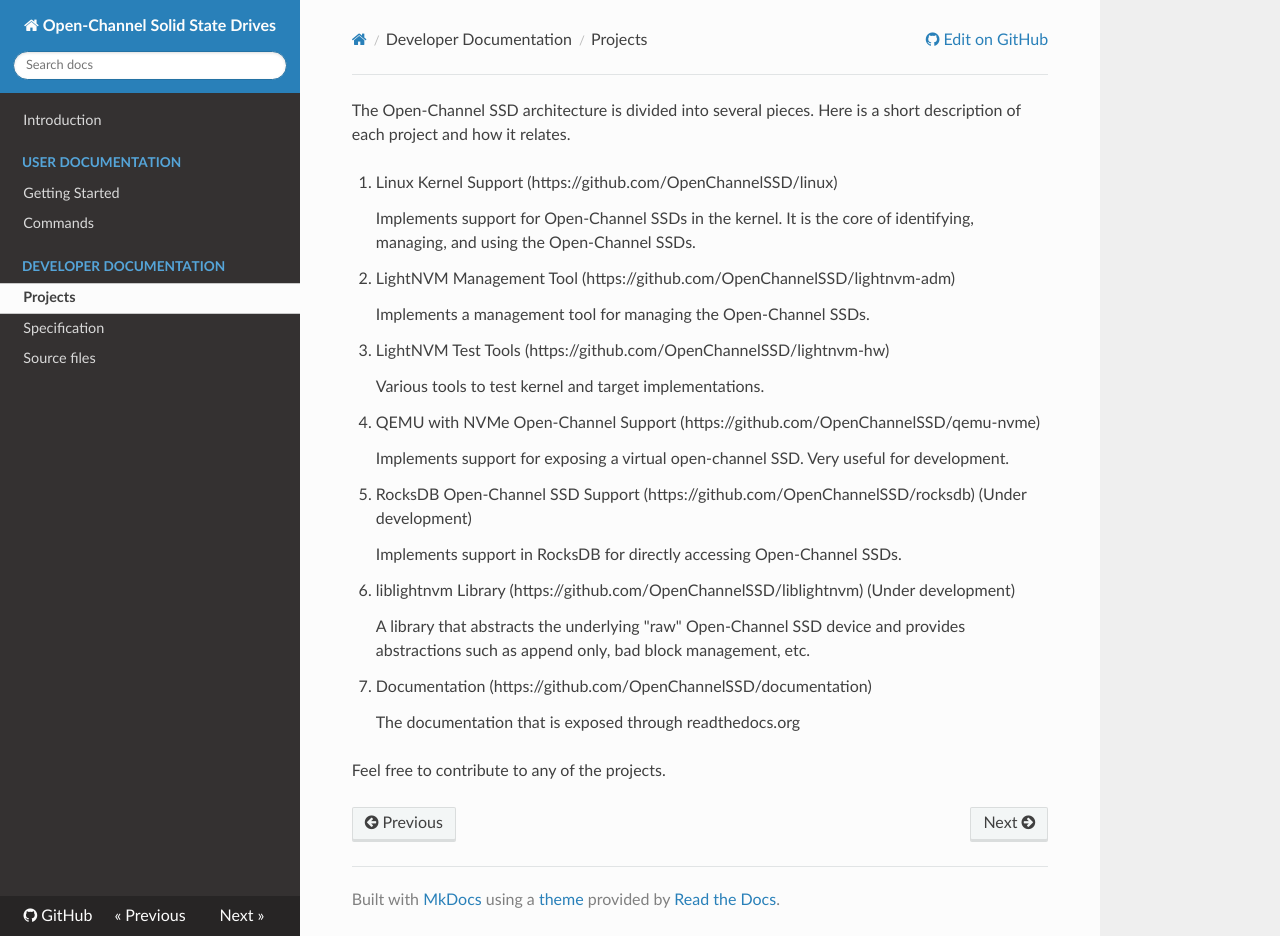
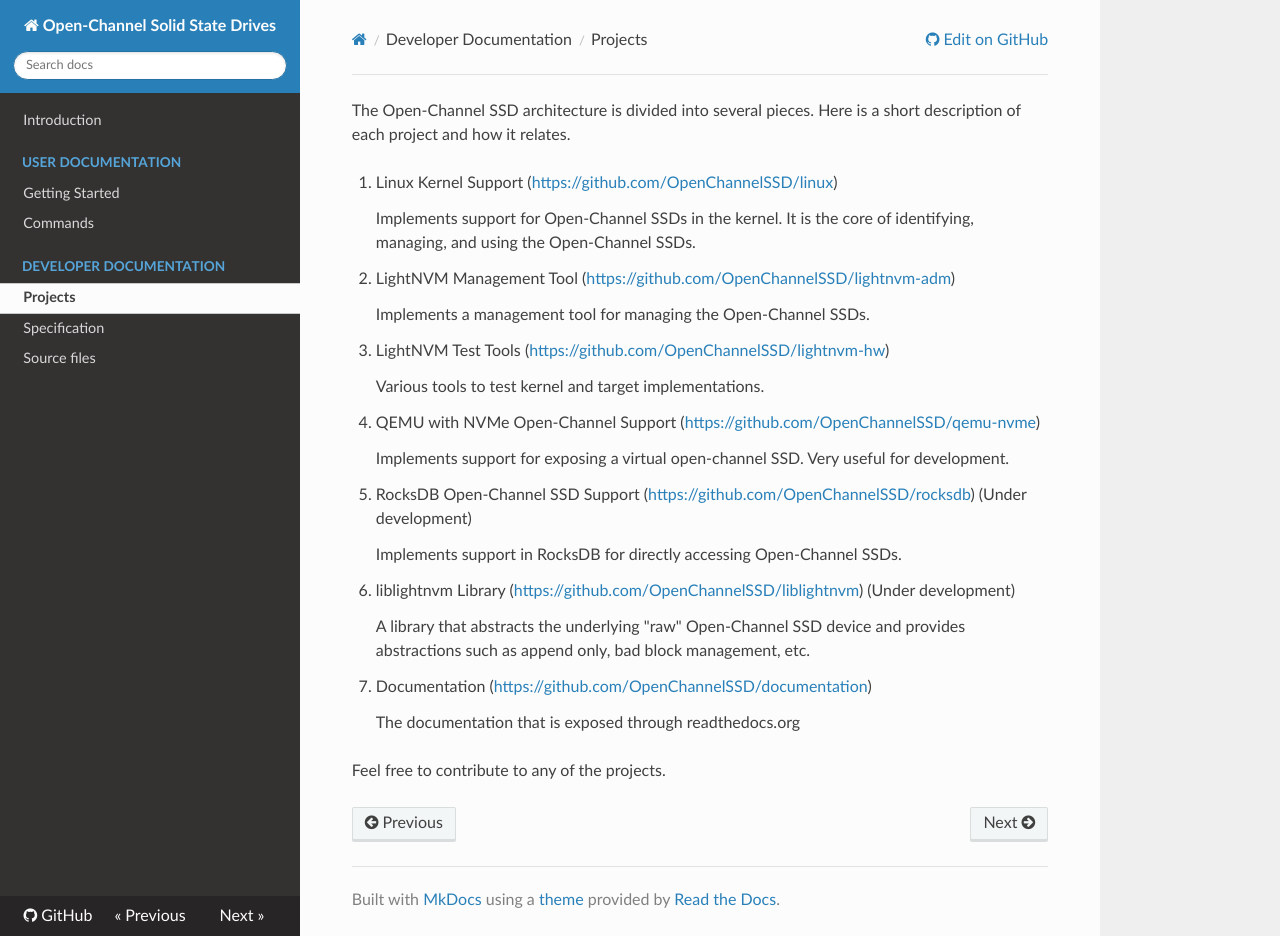
Before and after one commit to OpenChannelSSD/documentation, an MkDocs documentation site: the page built from docs/projects.md, in a window 1280 px wide and 936 px high. Built offline with MkDocs 1.6.1, drawn with Linux system fonts in a browser that asks for light colours; nearby versions of some CDN libraries; old or Windows-style settings are respelled for this version of MkDocs; part of the change alters nothing that is shown.

```diff
--- a/docs/projects.md
+++ b/docs/projects.md
@@ -1,30 +1,30 @@
 The Open-Channel SSD architecture is divided into several pieces. Here is a short description of each project and how it relates.
 
-   1. Linux Kernel Support (https://github.com/OpenChannelSSD/linux)
+   1. Linux Kernel Support ([https://github.com/OpenChannelSSD/linux](https://github.com/OpenChannelSSD/linux))
 
       Implements support for Open-Channel SSDs in the kernel. It is the core of identifying, managing, and using the Open-Channel SSDs.
 
-   2. LightNVM Management Tool (https://github.com/OpenChannelSSD/lightnvm-adm)
+   2. LightNVM Management Tool ([https://github.com/OpenChannelSSD/lightnvm-adm](https://github.com/OpenChannelSSD/lightnvm-adm))
 
       Implements a management tool for managing the Open-Channel SSDs.
 
-   3. LightNVM Test Tools (https://github.com/OpenChannelSSD/lightnvm-hw)
+   3. LightNVM Test Tools ([https://github.com/OpenChannelSSD/lightnvm-hw](https://github.com/OpenChannelSSD/lightnvm-hw))
 
       Various tools to test kernel and target implementations.
 
-   4. QEMU with NVMe Open-Channel Support (https://github.com/OpenChannelSSD/qemu-nvme)
+   4. QEMU with NVMe Open-Channel Support ([https://github.com/OpenChannelSSD/qemu-nvme](https://github.com/OpenChannelSSD/qemu-nvme))
 
       Implements support for exposing a virtual open-channel SSD. Very useful for development.
 
-   5. RocksDB Open-Channel SSD Support (https://github.com/OpenChannelSSD/rocksdb) (Under development)
+   5. RocksDB Open-Channel SSD Support ([https://github.com/OpenChannelSSD/rocksdb](https://github.com/OpenChannelSSD/rocksdb)) (Under development)
 
       Implements support in RocksDB for directly accessing Open-Channel SSDs.
 
-   6. liblightnvm Library (https://github.com/OpenChannelSSD/liblightnvm) (Under development)
+   6. liblightnvm Library ([https://github.com/OpenChannelSSD/liblightnvm](https://github.com/OpenChannelSSD/liblightnvm)) (Under development)
 
       A library that abstracts the underlying "raw" Open-Channel SSD device and provides abstractions such as append only, bad block management, etc.
 
-   7. Documentation (https://github.com/OpenChannelSSD/documentation)
+   7. Documentation ([https://github.com/OpenChannelSSD/documentation](https://github.com/OpenChannelSSD/documentation))
 
       The documentation that is exposed through readthedocs.org
 
```
